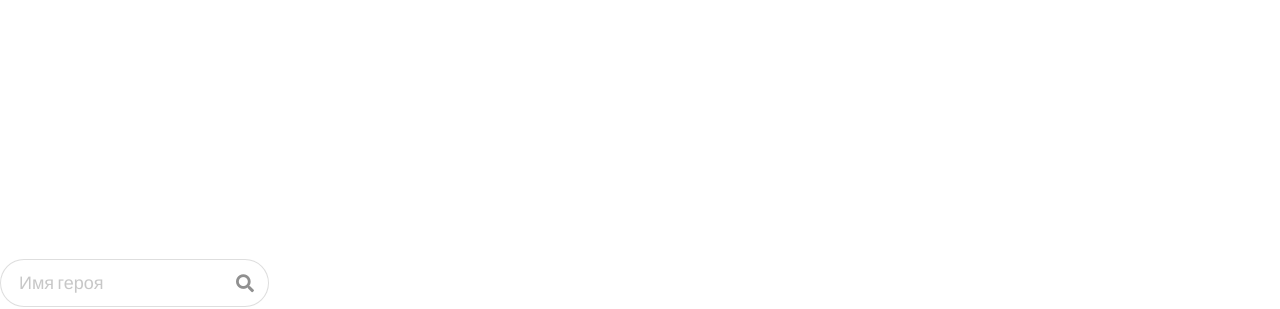
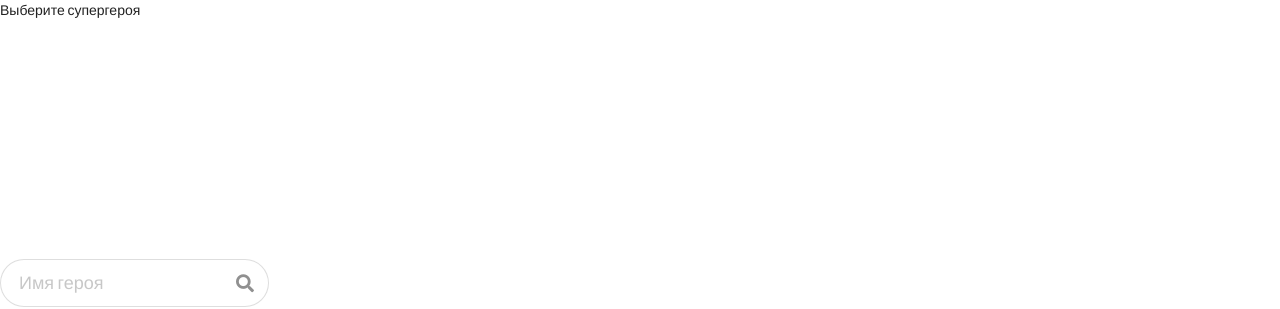
Before and after one commit to ArtemBaskal/react-cards-selector, a React (Create React App) app: page / in a window 1280 px wide. Shown: the top 309 px of the page. Built offline with nearby package versions, Linux system fonts and the light colour scheme.

Commit message:
Describing text added

```diff
--- a/src/component/Card.jsx
+++ b/src/component/Card.jsx
@@ -21,11 +21,6 @@ class Card extends React.Component {
           this.props.selectedCards.filter(
             card => card.name === this.props.name
           )[0].counter++
-          //Нативный эквивалент
-          // _.find(
-          //   this.props.selectedCards,
-          //   card => card.name === this.props.name
-          // ).counter++
         )
       );
     }
--- a/src/component/CardContainer.jsx
+++ b/src/component/CardContainer.jsx
@@ -13,6 +13,11 @@ const CardContainer = ({ name, heroes, universe }) => {
   } else {
     _heroes = heroes;
   }
+
+  if (!_heroes.length) {
+    return <div>Ничего не найдено</div>;
+  }
+
   const renderedList = _heroes.map(card => {
     return (
       <div className="CardContainer" key={card.name}>
--- a/src/component/SelectedCardContainer.jsx
+++ b/src/component/SelectedCardContainer.jsx
@@ -7,7 +7,7 @@ import "../styles/index.css";
 class SelectedCardContainer extends React.Component {
   render() {
     if (!this.props.selectedCards.length) {
-      return <div className="absence" />;
+      return <div className="absence">Выберите супергероя</div>;
     } else {
       const renderedList = this.props.selectedCards.map((card, i) => {
         return (
@@ -20,7 +20,9 @@ class SelectedCardContainer extends React.Component {
               className="x icon"
             />
             <Card image={card.image} />
-            <figcaption className="HeroName">{card.counter}</figcaption>
+            <figcaption className="HeroName">
+              {card.counter > 1 ? card.counter : ""}
+            </figcaption>
           </div>
         );
       });
--- a/src/styles/index.css
+++ b/src/styles/index.css
@@ -4,7 +4,7 @@
 
 .SelectedCardContainer {
   display: table-cell;
-  overflow-x: scroll;
+  /* overflow-x: scroll; */
 }
 
 .Card img {
```
